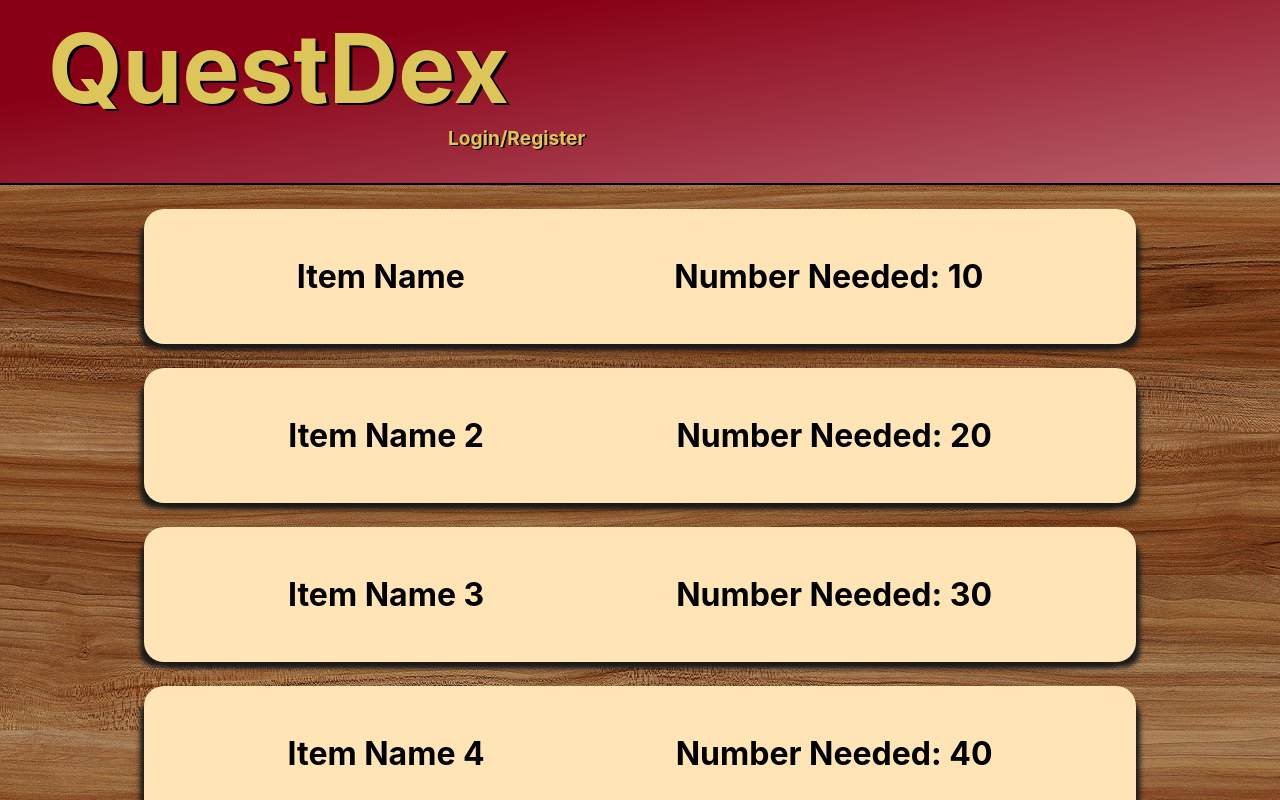
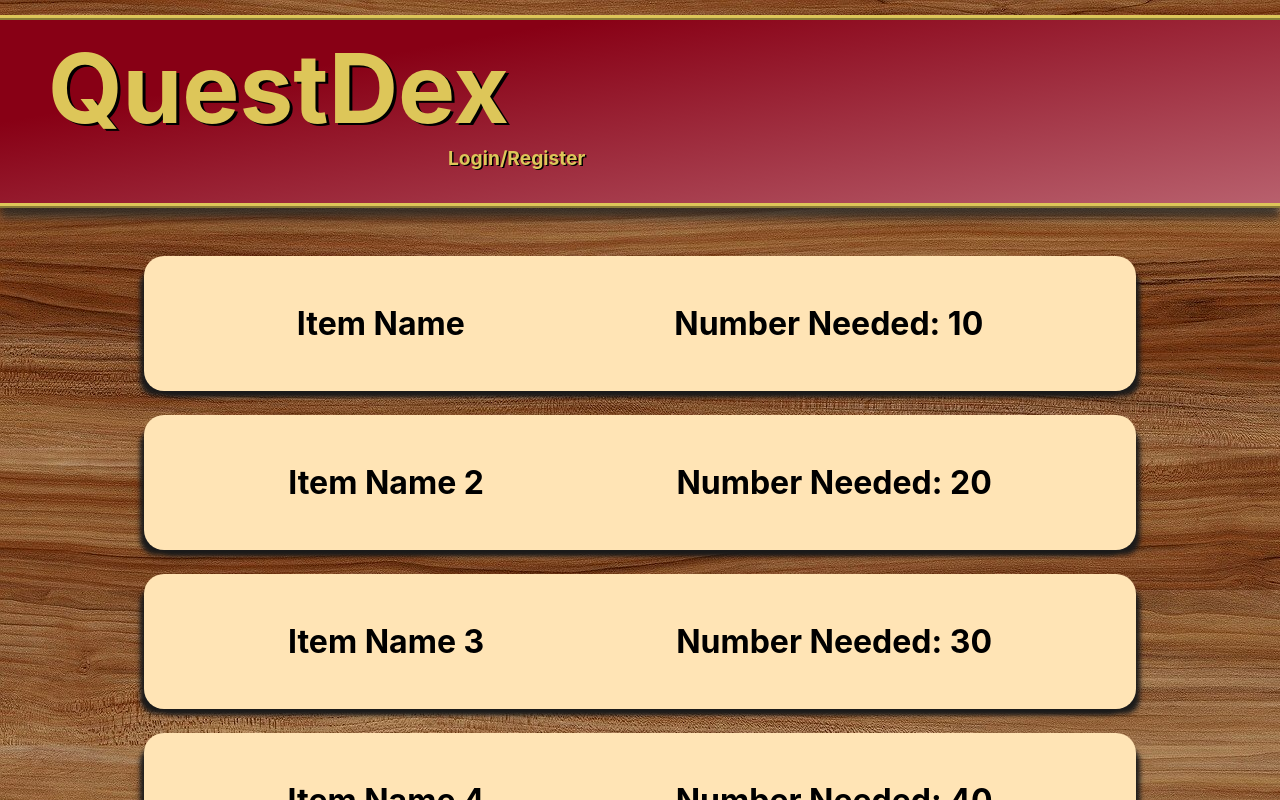
Before and after one commit to YTyler/questdex, a React (Create React App) app: page / in a window 1280 px wide. Shown: the top 800 px of the page. Built offline with nearby package versions, Linux system fonts and the light colour scheme.

Commit message:
more navbar styling

```diff
--- a/src/App.css
+++ b/src/App.css
@@ -3,6 +3,10 @@
   font-size: 100%;
   margin: 0;
   padding: 0;
+}
+
+body {
+  background-image: url("./assets/yellow_wood_oak.jpg");
 }
 
 .App {
@@ -22,8 +26,11 @@
     rgb(184, 96, 109)
   );
   background-color: rgb(136, 0, 21);
-  border-bottom: 2px solid black;
+  margin: 15px 0em 0.5em;
+  border-top: 5px ridge rgb(221, 198, 89);
+  border-bottom: 5px ridge rgb(221, 198, 89);
   padding: 0.1em 0.5em 0.35em;
+  box-shadow: 0px 10px 9px rgba(36, 36, 36, 0.8);
 }
 
 .Navbar h1 {
```
